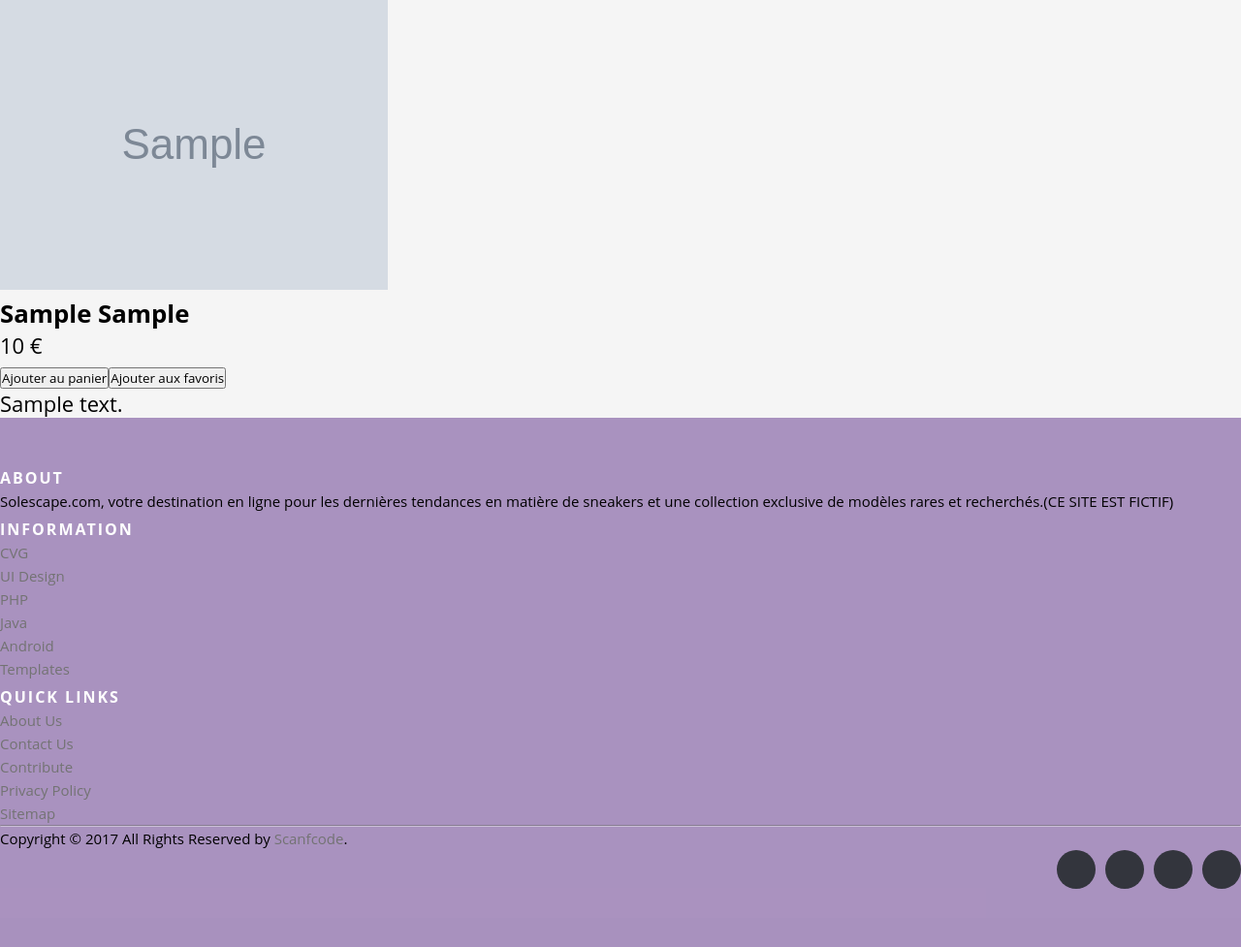
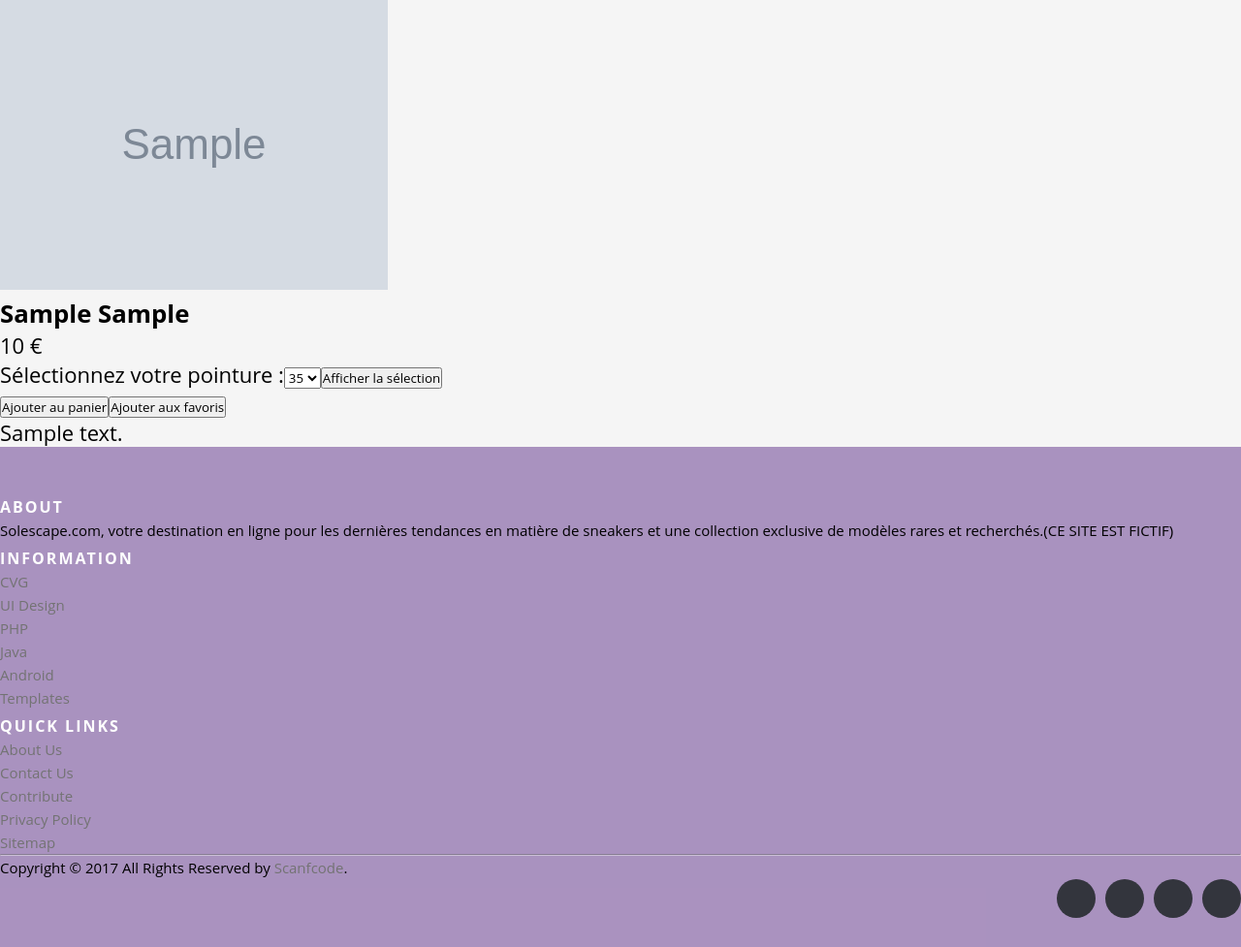
Before and after one commit to nebula972/Solescape, a PHP site: page /maquette_snk.php?id=1 in a window 1280 px wide; the page is wider, and only the part inside the window is pictured. Shown: the part 101-1078 px from the top of that part at 97% size. Before the commit the page ends 1018 px from the top of that part, so only its background shows below. Run offline with PHP 8.4, Linux system fonts and the light colour scheme; tables that the repository leaves empty or names only in its code hold one stand-in row (values such as "Sample post"); grey boxes marked "Sample" are stand-in pictures; data that the repository does not hold is empty.

Commit message:
liste deroulante size et button fav et panier presque fini

```diff
--- a/maquette_snk.php
+++ b/maquette_snk.php
@@ -42,7 +42,6 @@
     <title><?php echo $title; ?></title>
     <link rel="stylesheet" href="CSS/style.css">
     <link rel="icon" href="assets/image_st/Logo_Solescape.png" type="image/png" sizes="16x16">
-    <script src="function.js"></script>
 </head>
 <body>
     <!-- header -->
@@ -61,6 +60,24 @@
                 echo '<h3 id="snk-name">' . $sneaker['Brand'] . ' ' . $sneaker['Model'] . '</h3>';
                 echo '<p id="snk-price">' . $sneaker['Price'] . ' €</p>';
                 echo '</div>';
+                echo '<label for="size">Sélectionnez votre pointure :</label>';
+                        echo '<select id="size" name="size">';
+                        echo '<option value="35">35</option>';
+                        echo '<option value="36">36</option>';
+                        echo '<option value="37">37</option>';
+                        echo '<option value="38">38</option>';
+                        echo '<option value="39">39</option>';
+                        echo '<option value="40">40</option>';
+                        echo '<option value="41">41</option>';
+                        echo '<option value="42">42</option>';
+                        echo '<option value="43">43</option>';
+                        echo '<option value="44">44</option>';
+                        echo '<option value="45">45</option>';
+                        echo '<option value="46">46</option>';
+                        echo '<option value="47">47</option>';
+                        echo 'option value="48">48</option>';
+                        echo '</select>';
+                echo '<button onclick="afficherSelection()">Afficher la sélection</button>';
                 echo '<div class="snk-snk-but">';
                 echo '<button id="add-to-cart" data-id="' . $sneaker['id'] . '">Ajouter au panier</button>';
                 echo '<button id="add-to-fav" data-id="' . $sneaker['id'] . '">Ajouter aux favoris</button>';
@@ -96,6 +113,13 @@
                     alert(`Ajout de la sneaker avec l'ID ${sneakerId} aux favoris`);
                 });
             </script>
+            <script>
+                function afficherSelection() {
+                    var select = document.getElementById("size");
+                    var valeurSelectionnee = select.options[select.selectedIndex].value;
+                    alert("La taille sélectionnée est : " + valeurSelectionnee);
+                }
+            </script>
 
     </section>
 
```
